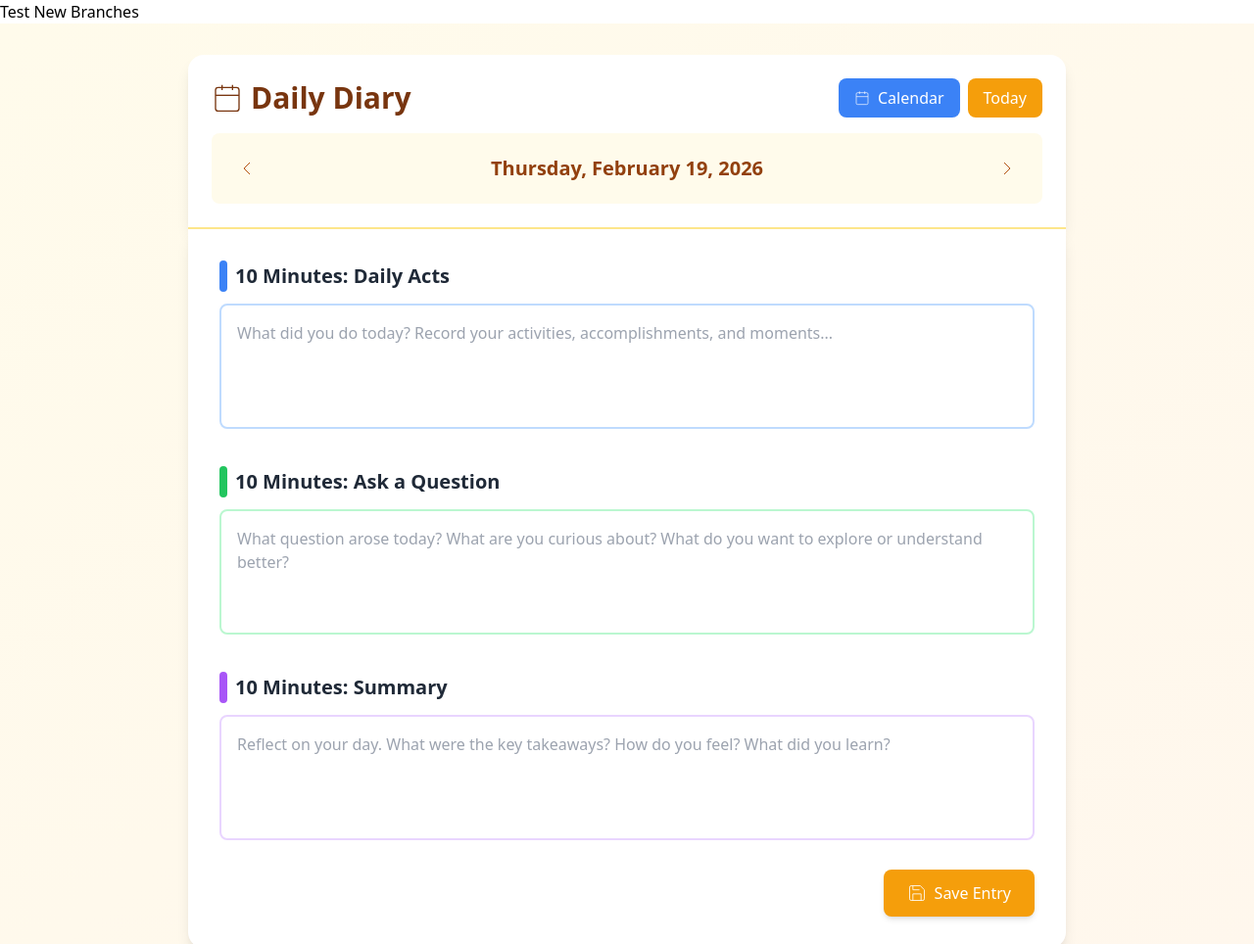
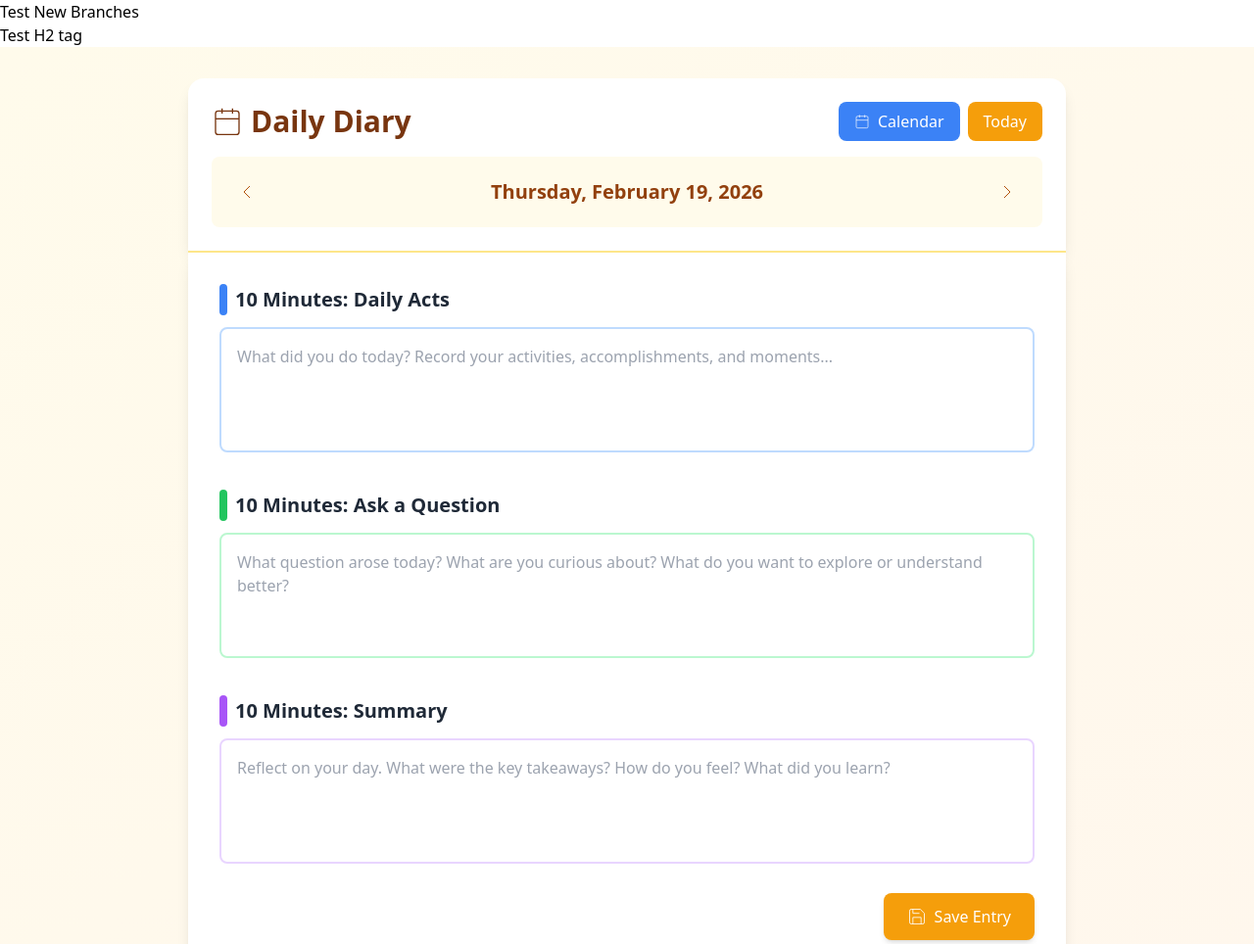
Before and after one commit to qchick/daily-diary, a plain HTML site: page index.html in a window 1280 px wide. Shown: the top 964 px of the page at 98% size. Drawn offline with nearby package versions, Linux system fonts and the light colour scheme.

Commit message:
Add second tag in daily diary

```diff
--- a/index.html
+++ b/index.html
@@ -11,6 +11,7 @@
 </head>
 <body>
   <h1>Test New Branches</h1>
+  <h2>Test H2 tag</h2>
   <div id="root"></div>
   <script type="text/babel" src="app.js"></script>
 </body>
```
